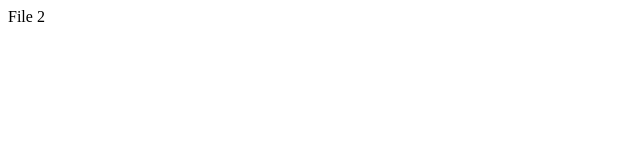
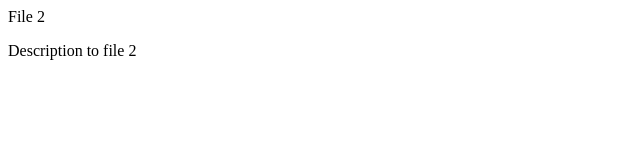
Before and after one commit to expooll/test-repo, a plain HTML site: page File2.html in a window 1280 px wide. Shown: the whole page, without its empty margins (0-640 px from the left). Drawn offline with Linux system fonts and the light colour scheme.

Commit message:
Added description to File 2

```diff
--- a/File2.html
+++ b/File2.html
@@ -7,5 +7,6 @@
 </head>
 <body>
     File 2
+    <p>Description to file 2</p>
 </body>
 </html>
```
